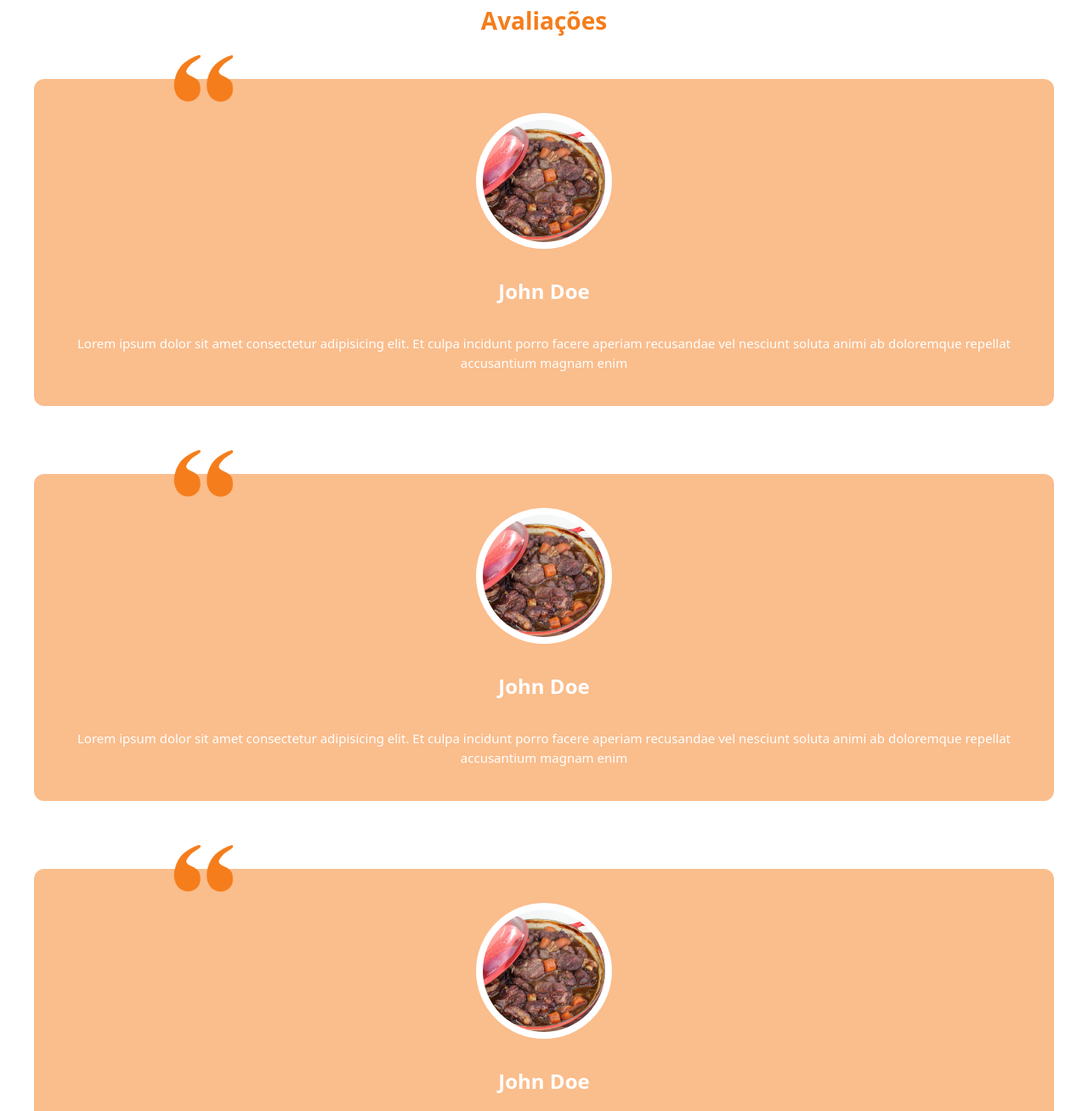
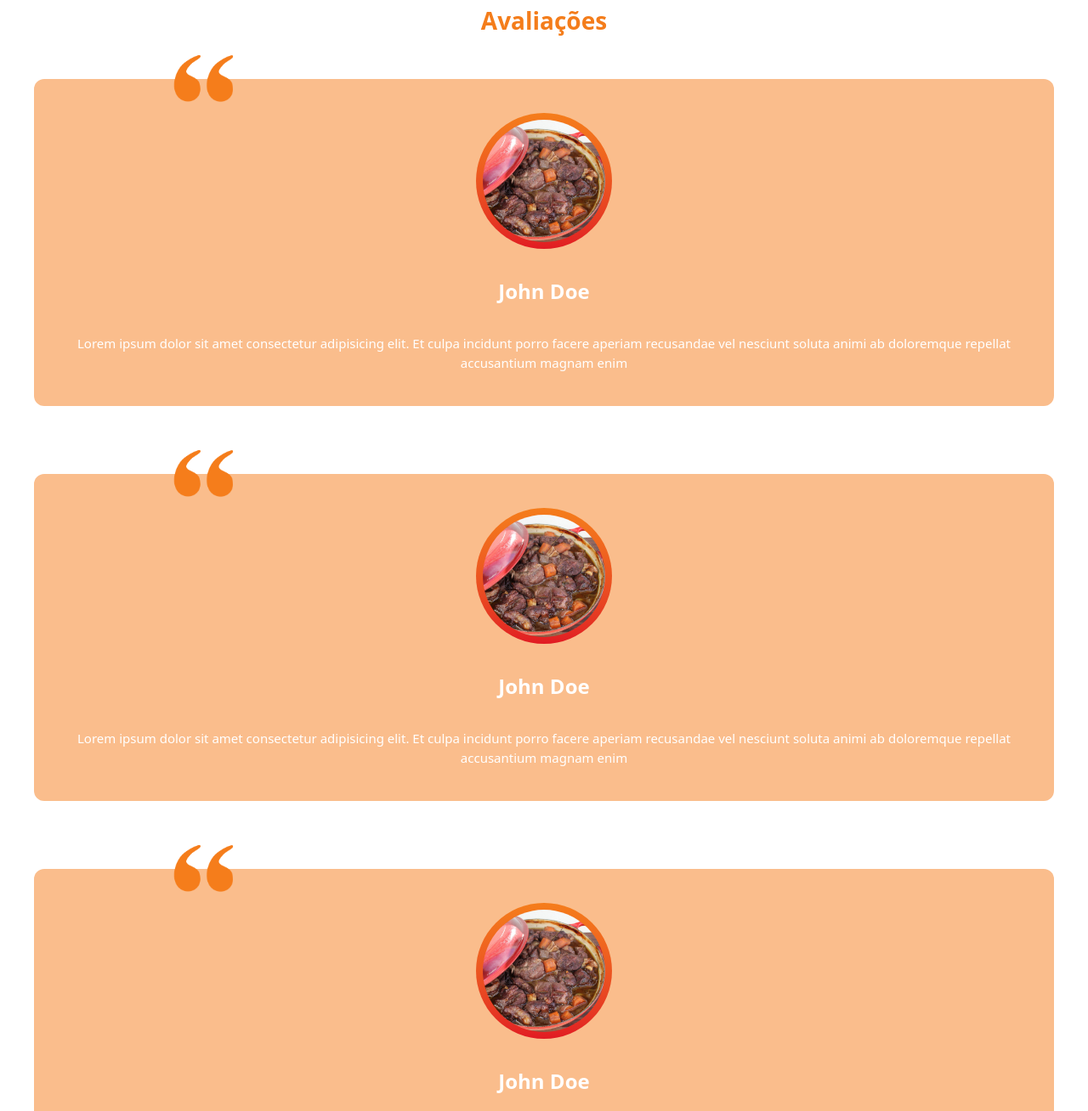
Before and after one commit to IuriMarques9/frangoDaRia, a plain HTML site: page index.html in a window 1280 px wide. Shown: the part 2392-3700 px from the top of the page at 85% size. Drawn offline with nearby package versions, Linux system fonts and the light colour scheme.

Commit message:
`Update index.html: add gradient background to multiple div elements`

```diff
--- a/index.html
+++ b/index.html
@@ -101,7 +101,7 @@
 
                     <img class="w-20 h-15 absolute left-1/6 -translate-x-1/6 -translate-y-18" src="assets/aspas.png" alt="">
 
-                    <div class="h-2/4 w-2/4 p-2 bg-white rounded-full max-w-40">
+                    <div class="bg-gradient-to-b from-[#F57D1B] to-[#E11A23] h-2/4 w-2/4 p-2 bg-white rounded-full max-w-40">
                         <img class="w-full h-full rounded-full " src="assets/bochechas.jpg" alt="Prato3">
                     </div>
 
@@ -115,7 +115,7 @@
 
                     <img class="w-20 h-15 absolute left-1/6 -translate-x-1/6 -translate-y-18" src="assets/aspas.png" alt="">
 
-                    <div class="h-2/4 w-2/4 p-2 bg-white rounded-full max-w-40">
+                    <div class="bg-gradient-to-b from-[#F57D1B] to-[#E11A23] h-2/4 w-2/4 p-2 bg-white rounded-full max-w-40">
                         <img class="w-full h-full rounded-full " src="assets/bochechas.jpg" alt="Prato3">
                     </div>
 
@@ -129,7 +129,7 @@
 
                     <img class="w-20 h-15 absolute left-1/6 -translate-x-1/6 -translate-y-18" src="assets/aspas.png" alt="">
 
-                    <div class="h-2/4 w-2/4 p-2 bg-white rounded-full max-w-40">
+                    <div class="bg-gradient-to-b from-[#F57D1B] to-[#E11A23] h-2/4 w-2/4 p-2 bg-white rounded-full max-w-40">
                         <img class="w-full h-full rounded-full " src="assets/bochechas.jpg" alt="Prato3">
                     </div>
 
```
